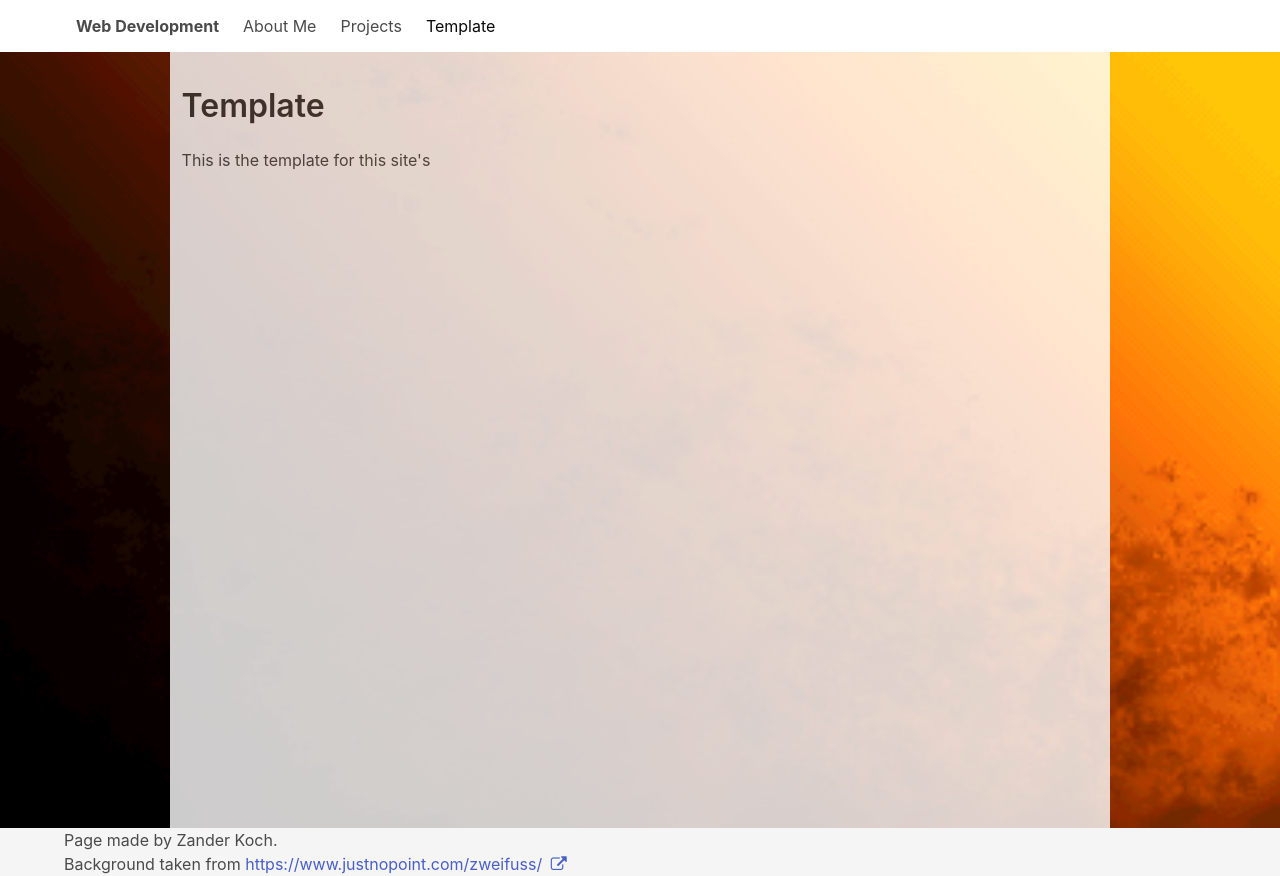
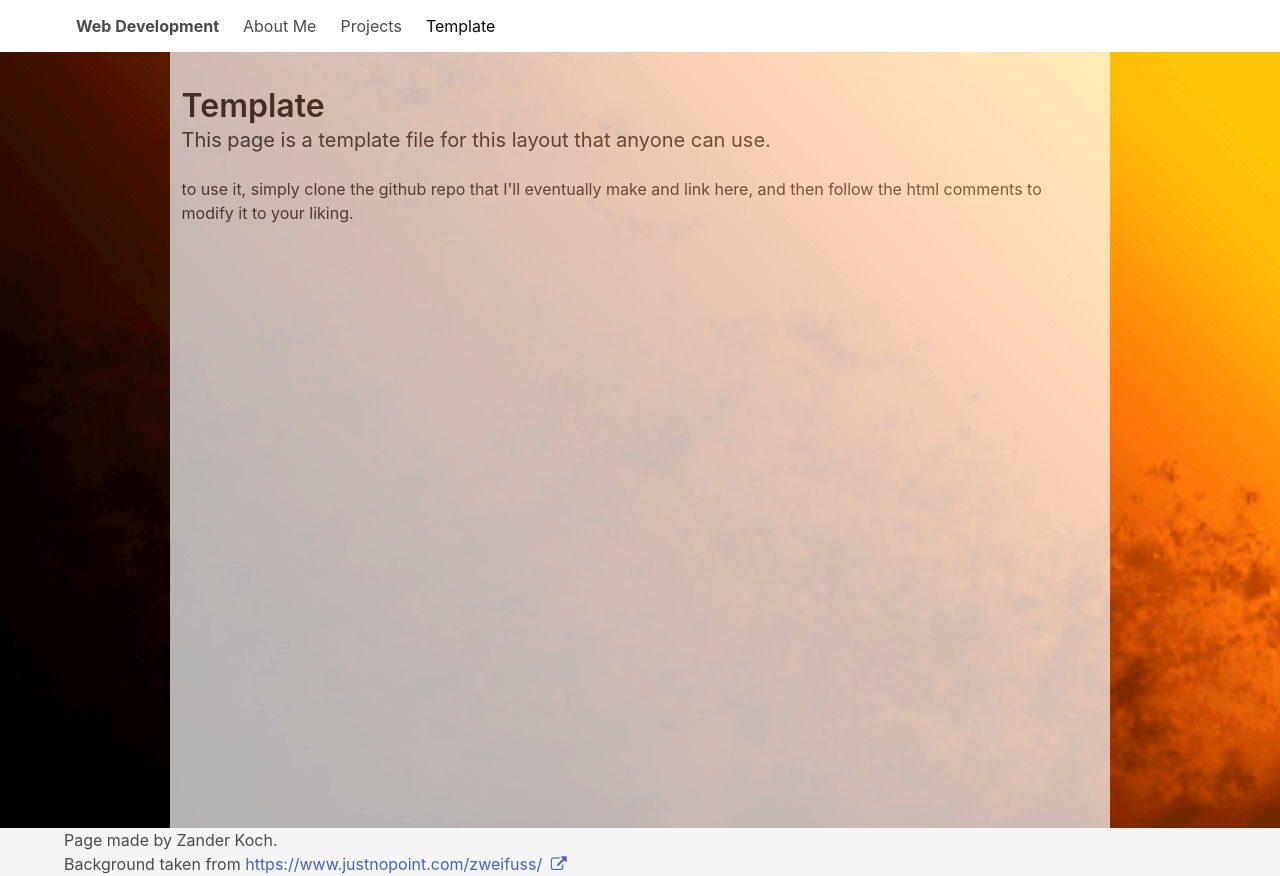
Before and after one commit to ZanderKoch/bulma-project-page, a plain HTML site: page template.html in a window 1280 px wide. Drawn offline with Linux system fonts and the light colour scheme.

Commit message:
changed transparency, finished template.html

```diff
--- a/style.css
+++ b/style.css
@@ -3,8 +3,8 @@ html, body{
     height: 100%;
 }
 
-div.transparent80{
-    opacity: 0.8;
+div.transparent70{
+    opacity: 0.7;
 }
 
 .is-fullheight-100vh{
--- a/template.html
+++ b/template.html
@@ -6,10 +6,10 @@
     <meta http-equiv="X-UA-Compatible" content="IE=edge">
     <meta name="viewport" content="width=device-width, initial-scale=1.0">
     <title>Project Page</title>
+
+    <!-- I'll have to include download links or something -->
     <link rel="stylesheet" href="bulma/css/bulma.css">
     <link rel="stylesheet" href="style.css">
-
-    <!-- i can't actually seem to get this to work -->
     <link rel="stylesheet" href="font-awesome-4.7.0/css/font-awesome.css">
 </head>
 
@@ -24,7 +24,8 @@
                     <a class="navbar-item" href="about.html">About Me</a>
                     <a class="navbar-item" href="projects.html">Projects</a>
                     <a class="navbar-item is-active" href="template.html">Template</a>
-                      <!-- don't forget to change this! -->
+                      <!-- don't forget to change the is-active to the
+                           right <a>! -->
                 </div>
             </nav>
         </div>
@@ -42,14 +43,21 @@
                             is-four-fifths
                             is-centered
                             has-background-white
-                            transparent80
+                            transparent70
                             pt-6">
 
                         <h1 class="title">
                             Template
+                              <!-- page's title goes here -->
                         </h1>
+                        <h2 class="subtitle">
+                            This page is a template file for this layout that anyone can use.
+                              <!-- subtitle goes here if you want one,
+                                   otherwise you can remove this <h2>  -->
+                        </h2>
                         <p>
-                            This is the template for this site's
+                          to use it, simply clone the github repo that I'll eventually make and link here, and then follow the html comments to modify it to your liking.
+                            <!-- you can replace this <p> with whatever -->
                         </p>
                     </div>
 
@@ -64,8 +72,8 @@
                 <p>
                     Page made by Zander Koch.
                     <!-- alternatively:
-                         PP
-                    -->
+                         Page content by [your name]
+                         Layout by Zander koch-->
                 </p>
                 <p>
                     Background taken from
```
Also changed, not shown: index.html (+1 -1 lines).
